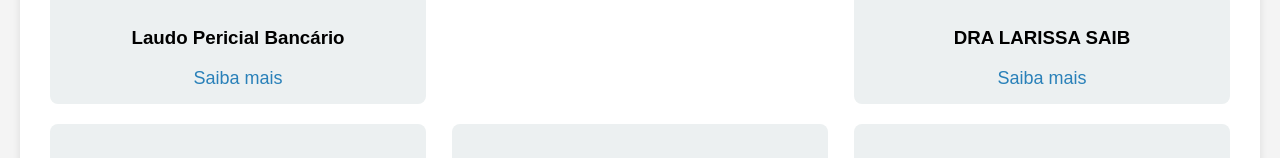
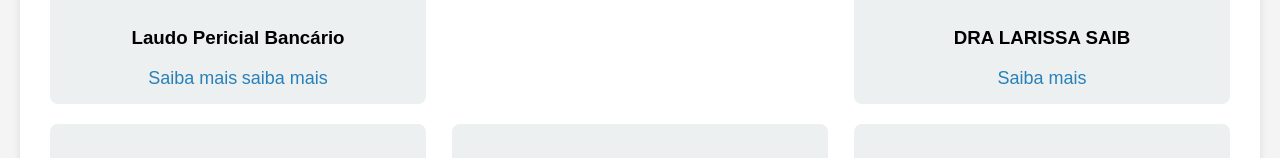
Before and after one commit to victorxx/redirecionadorlinksgit1, a plain HTML site: page index.html in a window 1280 px wide. Shown: the part 374-532 px from the top of the page. Drawn offline with Linux system fonts and the light colour scheme.

Commit message:
Update index.html

```diff
--- a/index.html
+++ b/index.html
@@ -115,6 +115,7 @@
             <div class="link-item">
                 <h3>Laudo Pericial Bancário</h3>
                 <a href="https://laudobancriotimline.netlify.app/" target="_blank">Saiba mais</a>
+                <a href="https://victorxx.github.io/laudobancariogithub/" target="_blank">saiba mais</a>
             </div>
 
             <div class="link-item">
```
